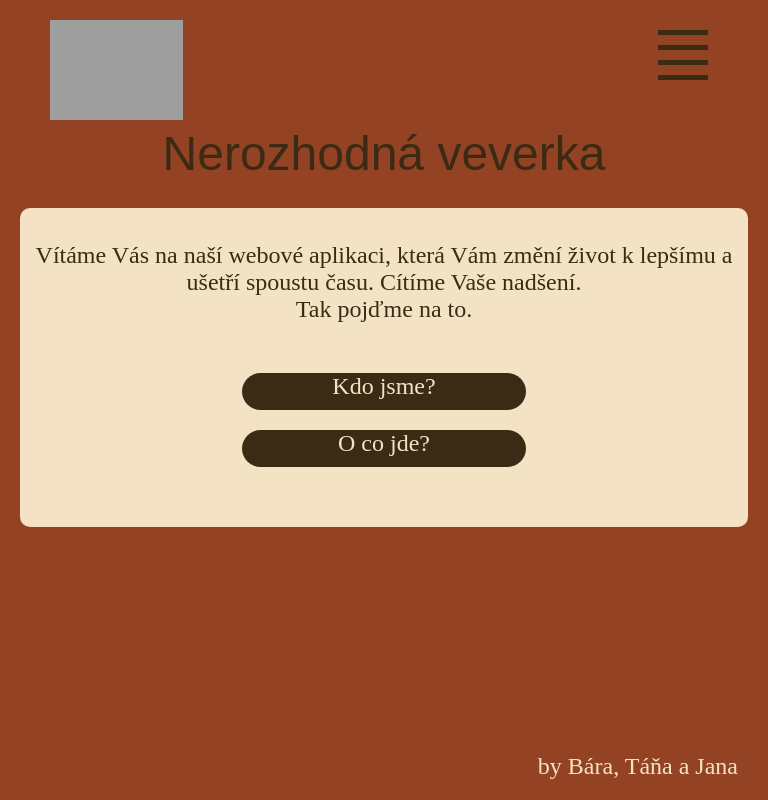
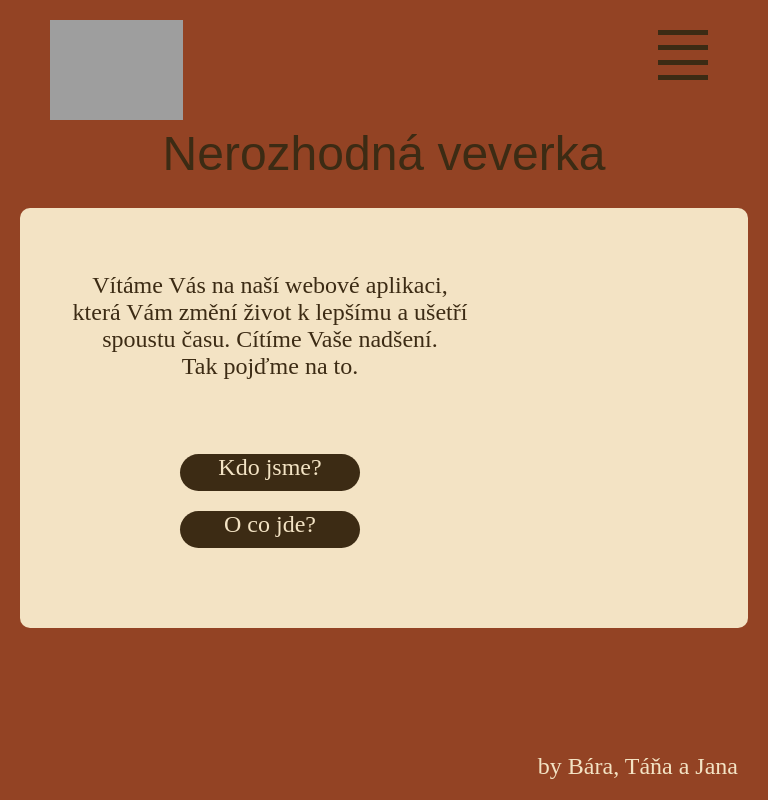
Before and after one commit to TatianaKohoutova/IndecisiveSquirrel, a React (Vite) app: page / in a window 768 px wide. Built offline with nearby package versions, Linux system fonts and the light colour scheme; grey boxes are pictures that could not be loaded; a web font is replaced by a local one.

Commit message:
cssTryout2

```diff
--- a/src/pages/AboutUs/about.css
+++ b/src/pages/AboutUs/about.css
@@ -1,25 +1,45 @@
-.text {
+.main_div {
   background-color: #F3E3C4;
-  max-width: 100%;
   display: flex;
-  padding-bottom: 0px;
+  flex-direction: column;
+  font-size: 1em;
+  flex-wrap: wrap;
+  justify-content: center;
+  align-items: center;
+  margin: 30px;
+  border-radius: 10px;
+  gap: 10px;
 }
 
 .main_content {
-  margin: 0;
-  padding: 0;
+  margin: 10px;
 }
 
 .main_paragraph {
-  margin-left: 30px;
+  padding: 10px;
 }
+
 
 .details_aboutUs {
   padding: 0px;
-  margin: 50px;
+  margin: 30px;
   border-radius: 10px;
 }
 
+<<<<<<< HEAD
+=======
+.image_person {
+  background-size: contain;
+  background-repeat: no-repeat;
+  margin-left: 20px;
+  margin-top: 20px;
+  border-radius: 50%;
+  width: 100px;
+  height: 100px;
+  margin-right: 30px;
+}
+
+>>>>>>> 711a758 (cssTryout2)
 h3 {
   font-family: "Original Surfer", sans-serif;
   font-weight: 400;
@@ -29,8 +49,7 @@
 }
 
 .img_onTheTree {
-  height: 100%;
-  width: 320px;
+  max-width: 320px;
   border-radius: 10px;
   margin: 0;
   padding: 0;
@@ -47,6 +66,7 @@
     font-size: 1.5em;
   }
 
+<<<<<<< HEAD
   .details_aboutUs {
     background-color: #F3E3C4;
     display: flex;
@@ -74,4 +94,40 @@
     flex-wrap: wrap;
     flex-grow: 3;
   }
+=======
+.header_us {
+  display: flex;
+  justify-content: space-evenly;
+  align-items: center;
+  flex-wrap: wrap;
+  align-self: center;
 }
+
+@media (min-width: 520px) {
+
+  .header_us {
+    justify-content: start;
+  }
+
+  .main_div {
+    flex-direction: row;
+
+  }
+
+  .main_content {
+    max-width: 400px;
+    width: auto;
+    flex: 0 0 60%;
+    padding: 20px 30px;
+    display: flex;
+    align-items: center;
+    justify-content: center;
+    flex-direction: column;
+  }
+
+  .photo {
+    flex: 0 0 40%;
+  }
+
+>>>>>>> 711a758 (cssTryout2)
+}
--- a/src/pages/AboutUs/about.jsx
+++ b/src/pages/AboutUs/about.jsx
@@ -6,10 +6,10 @@
             <div className="nadpis">
                 <h1>Nerozhodná veverka</h1>
             </div>
-            <div className="text">
+            <div className="main_div">
                 <div className="main_content">
                     <h3>O nás</h3>
-                    <p>
+                    <p className="main_paragraph">
                         Jsme tři poblázněné super holky jménem Bára, Táňa a Jana. I přesto, že naše cesty byly rozdílné,
                         přivedly nás ke společné zálibě – programování. Nyní spolu tvoříme úžasný projekt, do kterého
                         jsme se zamilovaly. Přesvědčte se, jak je skvělý.
@@ -23,7 +23,7 @@
             <div className="details_aboutUs">
                 <div className="card_person">
                     <div className="header_us">
-                        <img className="logo" src="../img/bara.jpg" alt="Bára" />
+                        <img className="image_person" src="../img/bara.jpg" alt="Bára" />
                         <h3 className="header_person">Barbora Tesařová</h3>
                     </div>
                     <p className="about_person">
@@ -34,7 +34,7 @@
                 </div>
                 <div className="card_person">
                     <div className="header_us">
-                        <img className="logo" src="../img/tana.JPG" alt="Táňa" />
+                        <img className="image_person" src="../img/tana.JPG" alt="Táňa" />
                         <h3 className="header_person">Tátiana Kohoutová</h3>
                     </div>
                     <p className="about_person">
@@ -45,7 +45,7 @@
                 </div>
                 <div className="card_person">
                     <div className="header_us">
-                        <img className="logo" src="../img/jana.JPG" alt="Jana" />
+                        <img className="image_person" src="../img/jana.JPG" alt="Jana" />
                         <h3 className="header_person">Jana Jarošová</h3>
                     </div>
                     <p className="about_person">
```
